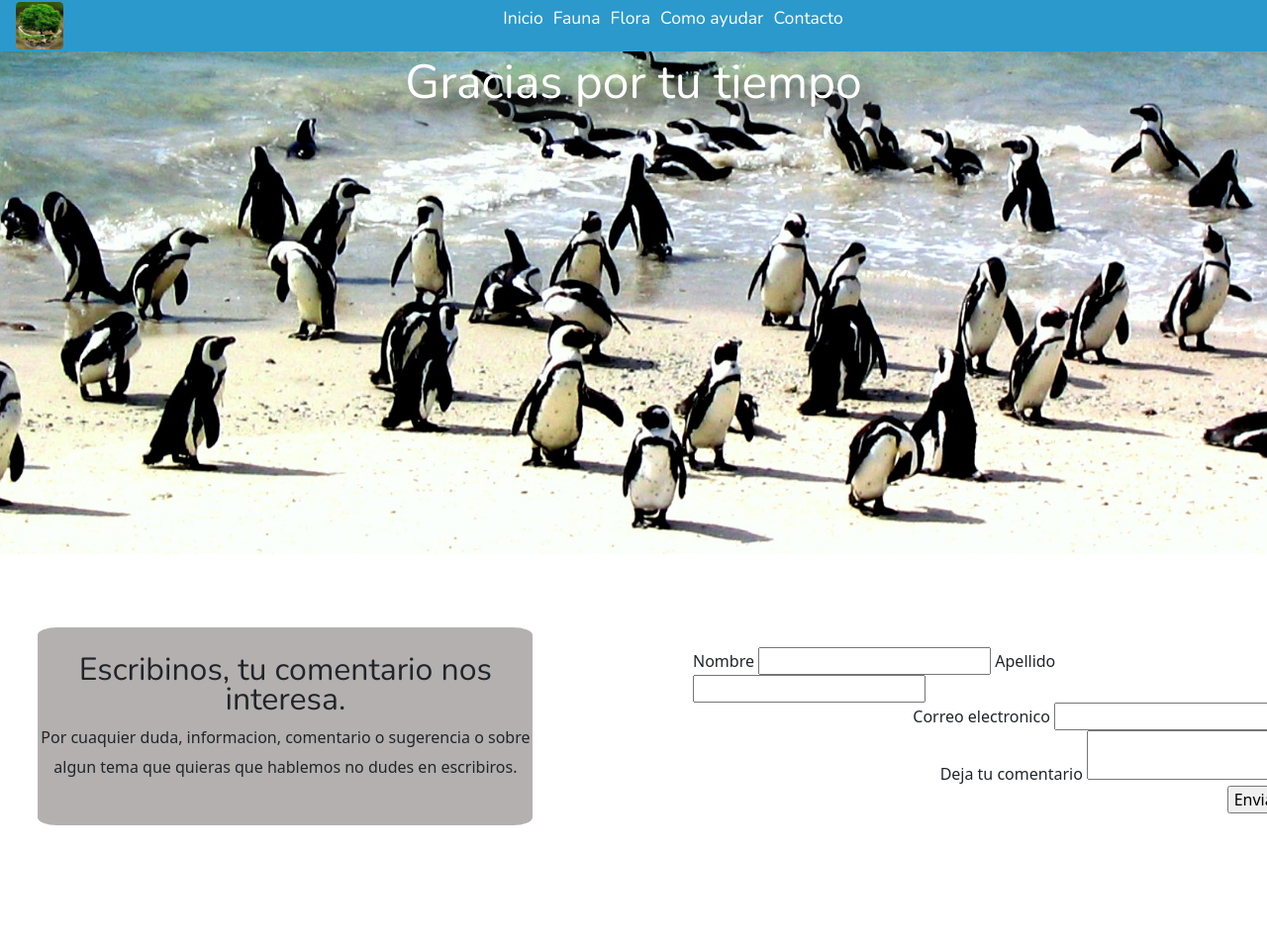
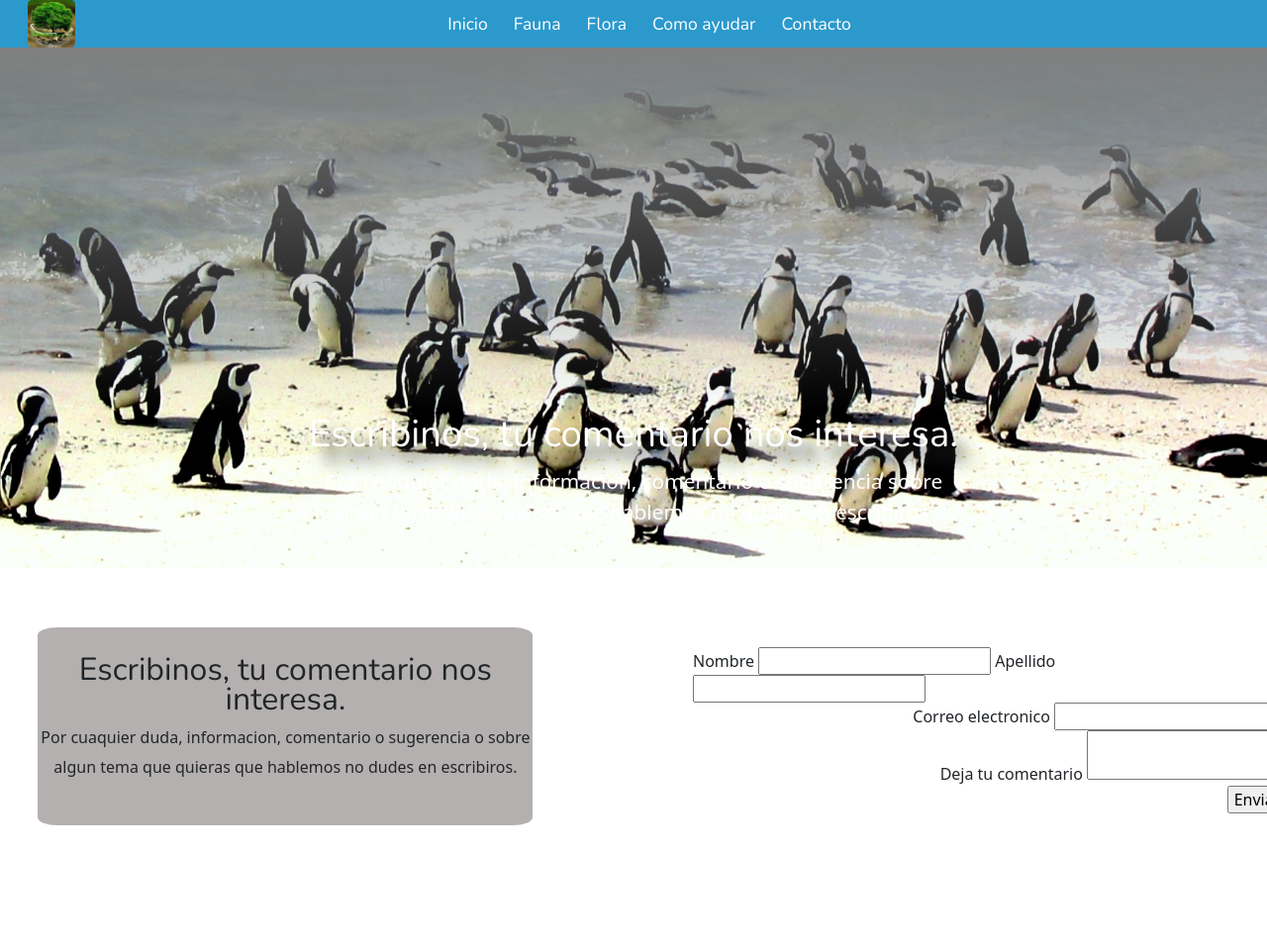
Before and after one commit to BrunoAdriel/El_Futuro_de_Argentina, a website: page pages/contacto.html in a window 1280 px wide. Shown: the top 957 px of the page at 99% size. Drawn offline with nearby package versions, Linux system fonts and the light colour scheme.

Commit message:
agrego de botones ayuda y arranque de la pagina de contacto

```diff
--- a/pages/contacto.html
+++ b/pages/contacto.html
@@ -19,24 +19,42 @@
 </head>
 <body>
     <header>
-        <nav class="navegacion">
-            <a href="index.html">
-                <img src="../recursos/favicon.ico" alt="imagen el logo de la pagina, un arbol adentro de una gota de agua" class="logo_nav">
-            </a>
-            <ul class="naver">
-                <li  class="nav"><a href="../index.html">Inicio</a></li>
-                <li  class="nav"><A href="fauna.html">Fauna </a></li>
-                <li  class="nav"><a href="flora.html">Flora </a></li>
-                <li  class="nav"><a href="ayudar.html">Como ayudar</a></li>
-                <li  class="nav"><a href="contacto.html">Contacto</a></li>
-            </ul>
+        <nav class="navbar navbar-expand-lg navegacion animate__animated animate__fadeInDown">
+            <div class="container-fluid">
+                <a href="../index.html">
+                    <img src="../recursos/favicon.ico" alt="imagen el logo de la pagina, un arbol adentro de una gota de agua" class="logo_nav">
+                        </a>
+                <button class="navbar-toggler" type="button" data-bs-toggle="collapse" data-bs-target="#navbarNav" aria-controls="navbarNav" aria-expanded="false" aria-label="Toggle navigation">
+                    <span class="navbar-toggler-icon"></span>
+                </button>
+                    <div class="collapse navbar-collapse" id="navbarNav">
+                        <ul class="navbar-nav naver">
+                            <li class="nav-item nav">
+                            <a class="navbar-brand aria-current=page escala" href="../index.html">Inicio</a>
+                                </li>
+                            <li class="nav-item nav">
+                            <a class="navbar-brand escala" href="fauna.html">Fauna</a>
+                                </li>
+                            <li class="nav-item nav">
+                            <a class="navbar-brand escala" href="flora.html">Flora</a>
+                                </li>
+                            <li class="nav-item nav">
+                            <a class="navbar-brand escala" href="ayudar.html">Como ayudar</a>
+                                </li>
+                            <li class="nav-item nav">
+                            <a class="navbar-brand escala" href="contacto.html">Contacto</a>
+                                </li>
+                        </ul>
+                </div>
+            </div>
         </nav>
     </header>
 
     <main>
         <section class="cc">
             <div alt="imagen de pinguinos camiando en la tierra">
-                <h1>Gracias por tu tiempo</h1>
+                <h1>Escribinos, tu comentario nos interesa.</h1>
+                <p>Por cuaquier duda, informacion, comentario o sugerencia sobre algun tema que quieras que hablemos no dudes en escribiros.</p>
             </div>
         </section>
         <section class="contenedor_contacto">
--- a/scss/_inicios.scss
+++ b/scss/_inicios.scss
@@ -71,18 +71,38 @@
 /*inicio contacto*/
 
 .cc{
+    padding-top:48px;
+    display: flex;
+    align-items: flex-start;
     @extend .imagen_principal;
 
     & div{
         @extend .inicios_foto;
         height: 70%;
         background-image: url("../recursos/pinguino.jpg");
+
+    &:before{
+        content: "";
+        display: block;
+        width: 100vw;
+        height: 70%;
+        background-image:linear-gradient(to bottom, gray, rgba(128, 128, 128, 0));
+    }
     }
 
     & h1{
         @extend .inicios_letra;
-        align-items:flex-start;
-        padding-top: 55px;
+        font-size: 2.4rem;
+        z-index: 3;
+    }
+
+    & p{
+        margin: 0 25%;
+        text-align: center;
+        font-size: 1.3rem;
+        display: flex;
+        justify-content: center;
+        color: white;
     }
 }
 
--- a/scss/styles.scss
+++ b/scss/styles.scss
@@ -104,3 +104,24 @@ title{
     width: 60px;
 }
 /*fin parte secundara ayuda*/
+// Botones de parte de ayuda
+
+.boton_ayuda{
+    display: flex;
+    justify-content: flex-end;
+
+    &_a{
+        width: 80px;
+        height: 35px;
+        text-align: center;
+        font-size: 0.85rem;
+        border-radius: 10px;
+        border:0px;
+        background-image: linear-gradient(to right top, #7bfcff, #56ebff, #2fdaff, #0ac7ff, #1ab4fb);
+
+    &:hover{
+        transform: scale(1.10, 1.10);
+        transition: 1s;
+    }
+    }
+}
```
Also changed, not shown: pages/ayudar.html (+8 -2 lines), css/styles.css.
